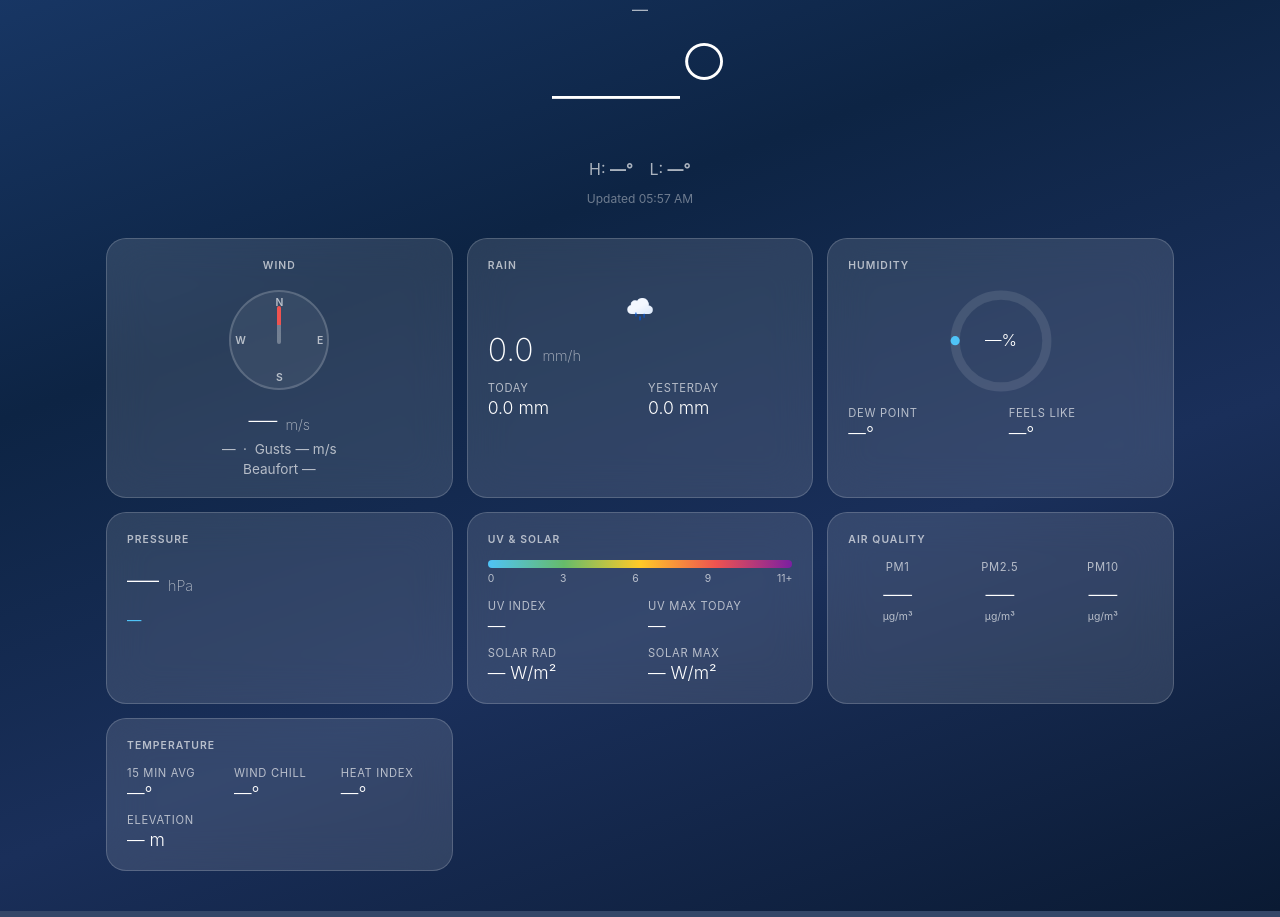
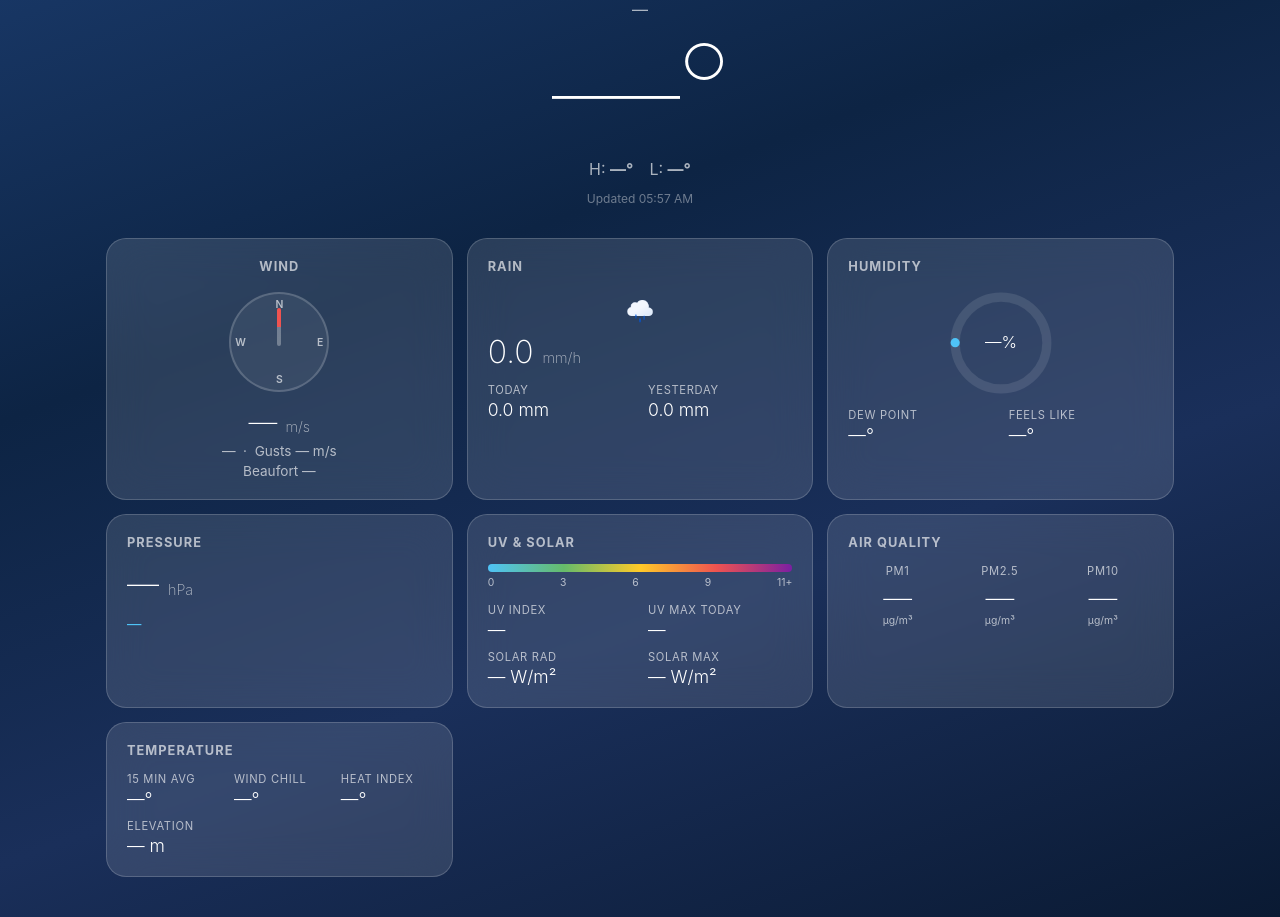
Before and after one commit to briis/LocalWeather, a Flask app: page / in a window 1280 px wide. Shown: the part 96-1013 px from the top of the page. Run offline with Flask 3, Linux system fonts and the light colour scheme; data that the repository does not hold is empty.

Commit message:
Increased font size and weight on widget headers

```diff
--- a/static/css/style.css
+++ b/static/css/style.css
@@ -133,9 +133,9 @@ body {
 }
 
 .card-label {
-  font-size: 0.65rem;
-  font-weight: 600;
-  letter-spacing: 0.1em;
+  font-size: 0.8rem;
+  font-weight: 700;
+  letter-spacing: 0.08em;
   color: var(--text-dim);
   margin-bottom: 14px;
   text-transform: uppercase;
```
